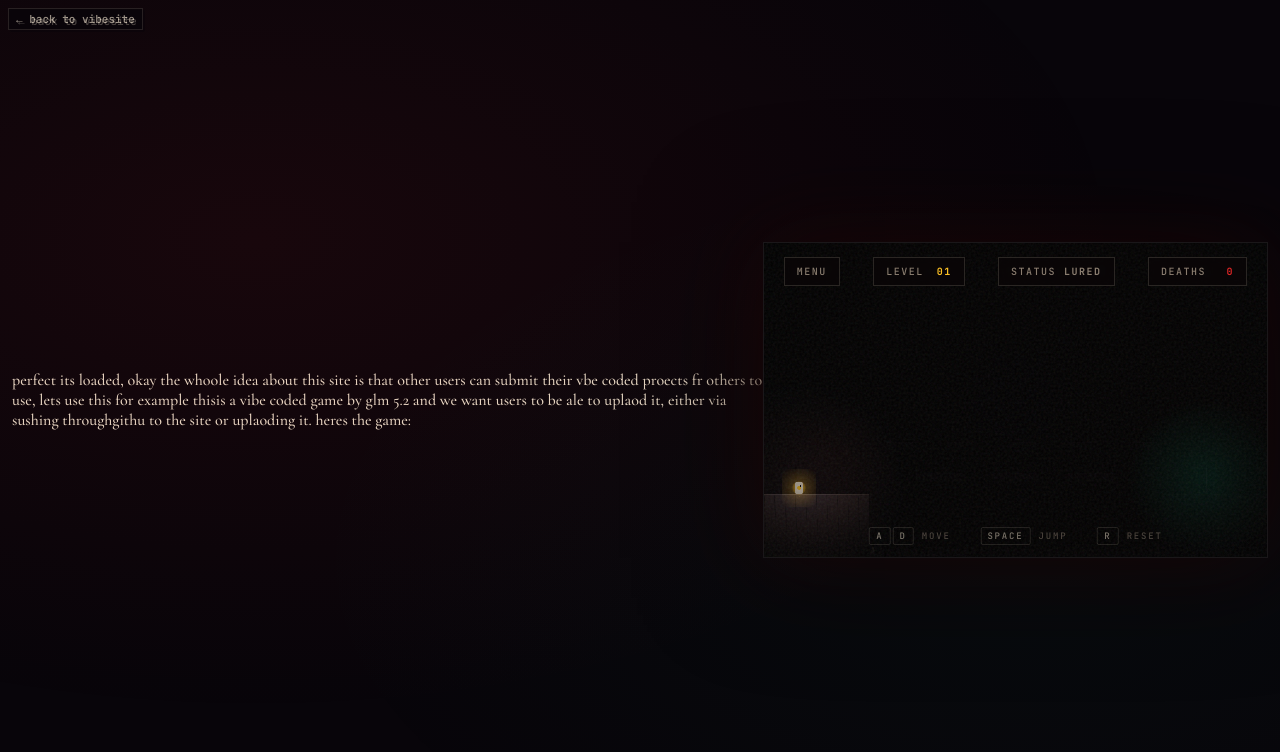
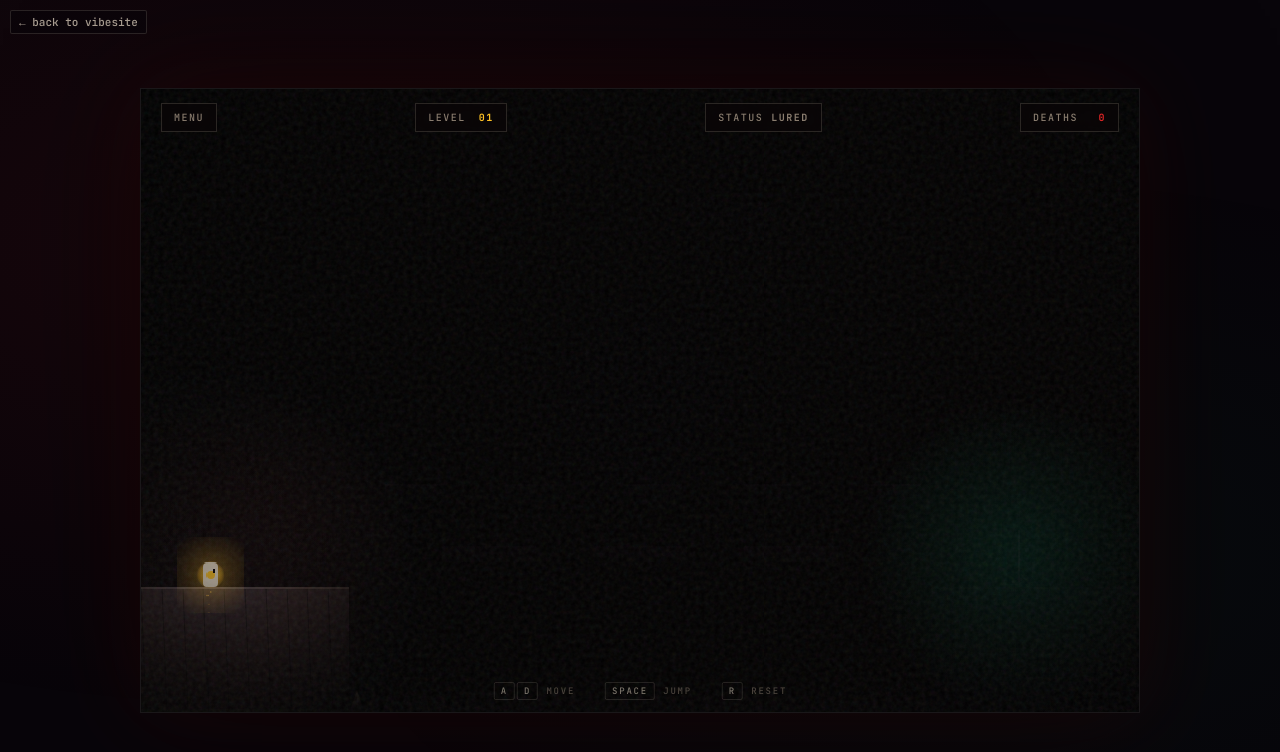
Before and after one commit to vibesite-cmd/vibesite-cmd.github.io, a plain HTML site: page projects/bait/index.html in a window 1280 px wide. Drawn offline with nearby package versions, Linux system fonts and the light colour scheme.

Commit message:
Fix BAIT game page: ensure full code + auto-start on load + back link so it is playable from gallery

```diff
--- a/projects/bait/index.html
+++ b/projects/bait/index.html
@@ -1,4 +1,4 @@
-perfect its loaded, okay the whoole idea about this site is that other users can submit their vbe coded proects fr others to use, lets use this for example thisis a vibe coded game by glm 5.2 and we want users to be ale to uplaod it, either via sushing throughgithu to the site or uplaoding it. heres the game:<!DOCTYPE html>
+<!DOCTYPE html>
 <html lang="en">
 <head>
 <meta charset="UTF-8">
@@ -680,39 +680,24 @@ loop();
 </script>
 
 <script>
-// Auto-start the game and hide title when loaded directly from gallery
+// Auto-start the game when this page is loaded directly from the gallery "PLAY" link
 window.addEventListener("DOMContentLoaded", function() {
+  // Hide the title screen immediately
   const titleScreen = document.getElementById("titleScreen");
-  if (titleScreen) titleScreen.style.display = "none";
+  if (titleScreen) {
+    titleScreen.style.display = "none";
+  }
 
+  // Start the first level right away
   if (typeof loadLevel === "function") {
     loadLevel(0);
   }
 
-  // Add floating back link
-  const back = document.createElement("div");
-  back.style.cssText = "position:fixed;top:10px;left:10px;z-index:999;font-family:JetBrains Mono,monospace;font-size:11px;opacity:0.6;background:rgba(8,5,10,0.7);padding:4px 8px;border-radius:2px;";
-  back.innerHTML = "<a href=\"https://vibesite-cmd.github.io\" style=\"color:#e8dcc8;text-decoration:none;\">← back to vibesite</a>";
-  document.body.appendChild(back);
-});
-</script>
-
-
-<script>
-// Auto-start game immediately (for gallery "PLAY" links)
-window.addEventListener("DOMContentLoaded", function() {
-  const title = document.getElementById("titleScreen");
-  if (title) title.style.display = "none";
-
-  if (typeof loadLevel === "function") {
-    loadLevel(0);
-  }
-
-  // Floating back link
-  const back = document.createElement("div");
-  back.style.cssText = "position:fixed;top:8px;left:8px;z-index:999;font-size:11px;font-family:JetBrains Mono,monospace;opacity:0.65;background:rgba(8,5,10,0.8);padding:3px 7px;border:1px solid rgba(232,220,200,0.2);";
-  back.innerHTML = `<a href="/" style="color:#e8dcc8;text-decoration:none;">← back to vibesite</a>`;
-  document.body.appendChild(back);
+  // Add a floating "back to vibesite" link
+  const backLink = document.createElement("div");
+  backLink.style.cssText = "position:fixed;top:10px;left:10px;z-index:999;font-family:JetBrains Mono,monospace;font-size:11px;opacity:0.7;background:rgba(8,5,10,0.8);padding:4px 8px;border:1px solid rgba(232,220,200,0.2);border-radius:2px;";
+  backLink.innerHTML = `<a href="/" style="color:#e8dcc8;text-decoration:none;">← back to vibesite</a>`;
+  document.body.appendChild(backLink);
 });
 </script>
 
```
